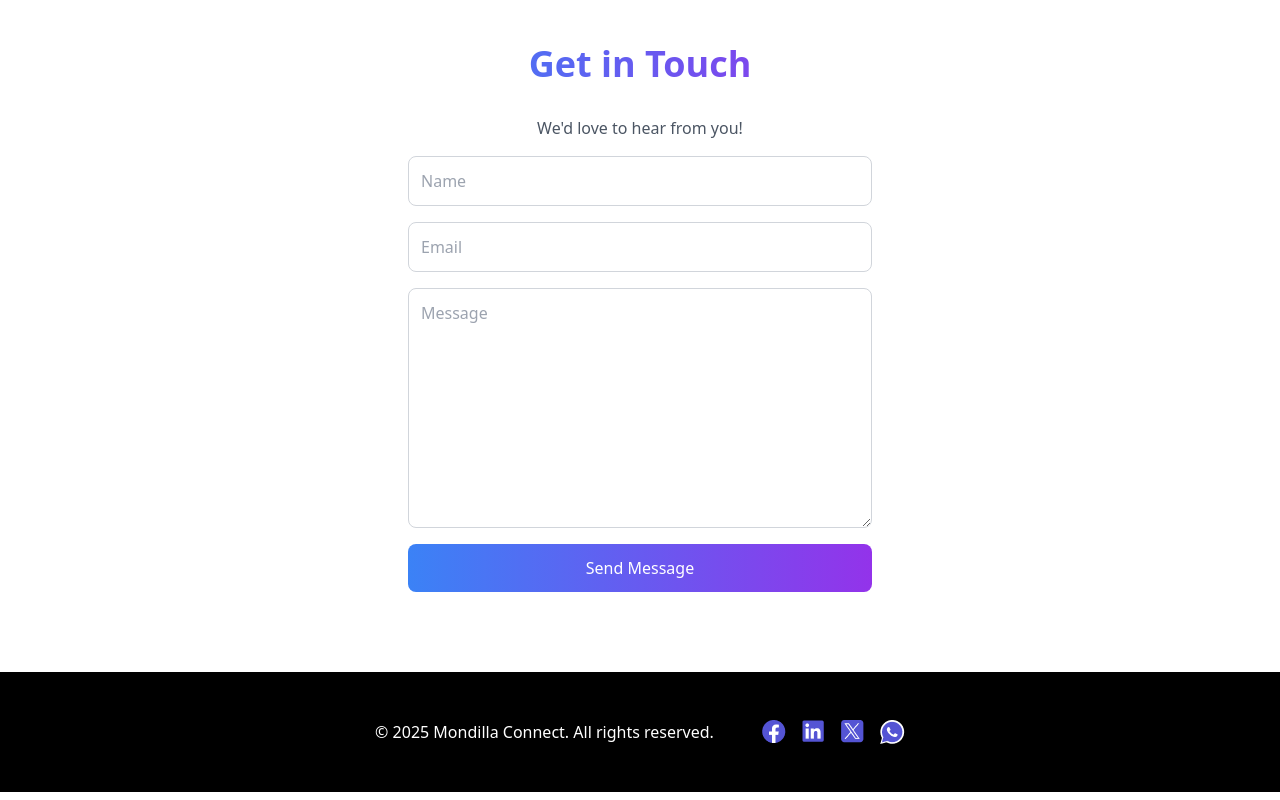
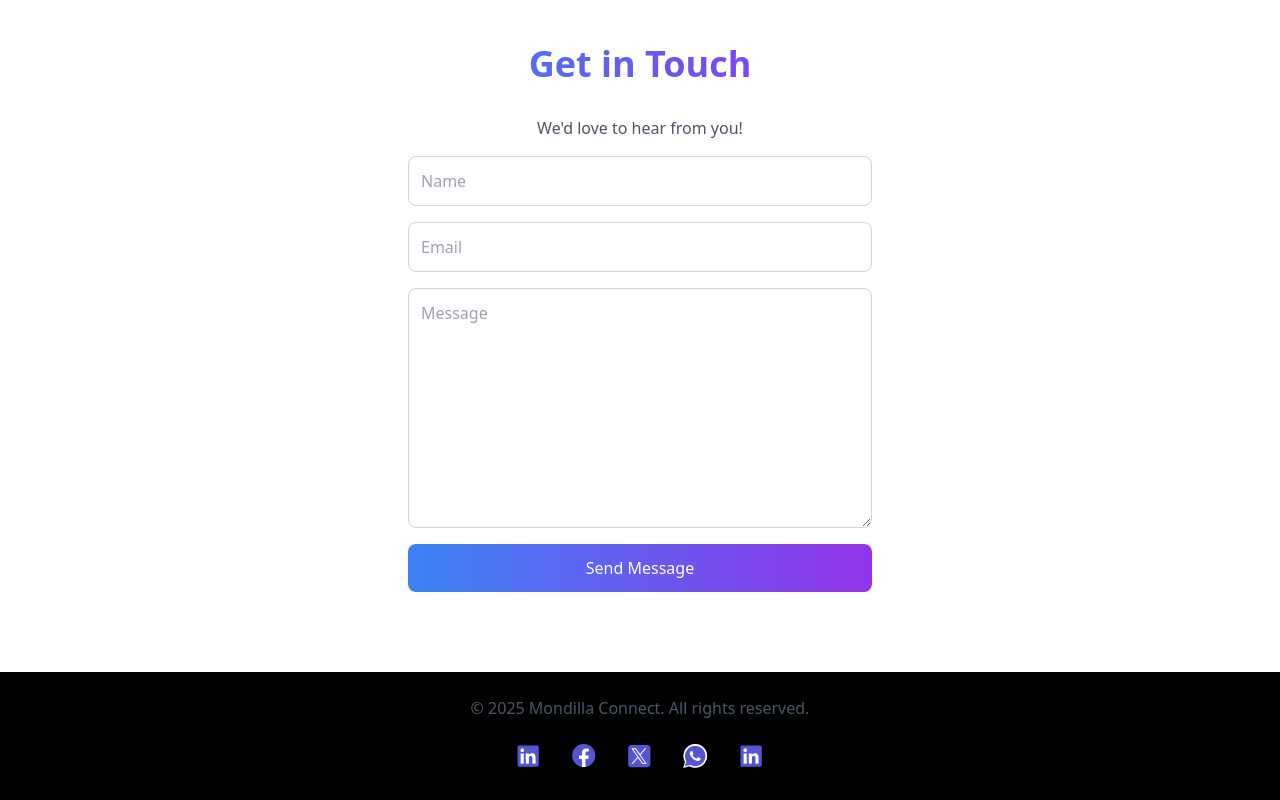
Before and after one commit to Heiress-b/Mondilla-Connects---Landing-Page, a plain HTML site: page index.html in a window 1280 px wide. Shown: the part 2020-2820 px from the top of the page. Drawn offline with nearby package versions, Linux system fonts and the light colour scheme.

Commit message:
footer changes

```diff
--- a/css/style.css
+++ b/css/style.css
@@ -30,7 +30,7 @@ body.dark p {
 }
 
 body.dark div#features {
-    border: 2px solid purple;
+    border: 2px solid #683e91;
 }
 
 body.dark div#features p {
--- a/index.html
+++ b/index.html
@@ -165,13 +165,14 @@
 
   <!-- FOOTER -->
     <footer>
-        <div class="bg-black text-white text-center py-6 flex justify-center items-center gap-12">
+        <div class="bg-black text-gray-600 text-center py-6">
             <p>&copy; 2025 Mondilla Connect. All rights reserved.</p>
-            <div class="hidden md:flex justify-center gap-4 py-6">
-            <a href="#" class="hover:text-blue-400"><img src="/Images/facebook-icon.png" alt="" height="10px"></a>
+            <div class="flex justify-center gap-8 items-center my-6 mb-2 p-0 m-0">
             <a href="#" class="hover:text-blue-400"><img src="/Images/devicon_linkedin.png" alt="" height="10px"></a>
+            <a href="#" class="hover:text-blue-400"><img src="/Images/facebook-icon.png" alt="" height="12px"></a>
             <a href="#" class="hover:text-blue-400"><img src="/Images/twitter icon.png" alt="" height="10px"></a>
             <a href="#" class="hover:text-blue-400"><img src="/Images/whatsapp-icon.png" alt="" height="10px"></a>
+            <a href="#" class="hover:text-blue-400"><img src="/Images/devicon_linkedin.png" alt="" height="12px"></a>
             </div>
         </div>
     </footer>
```
Also changed, not shown: Images/list-icon.svg (added).
